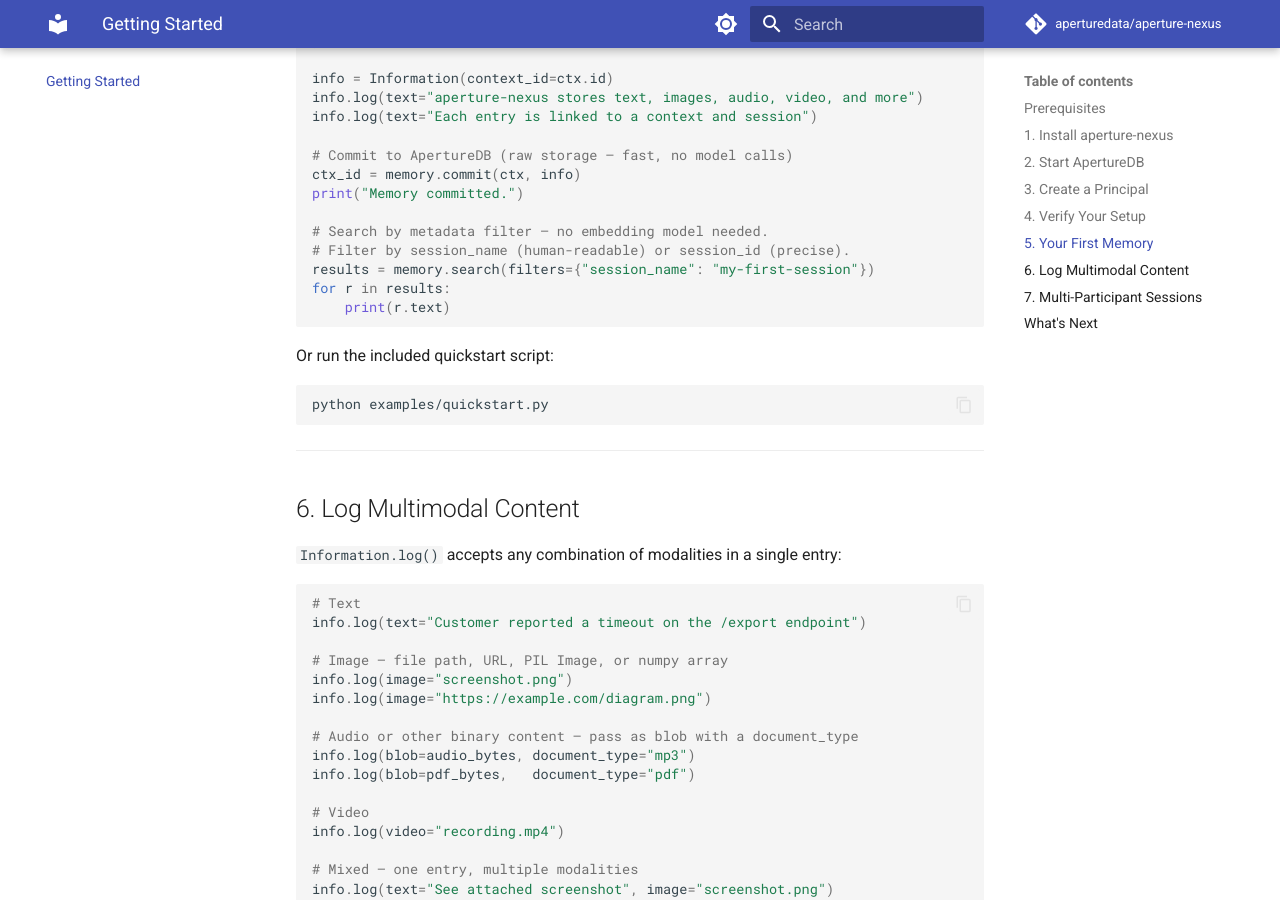
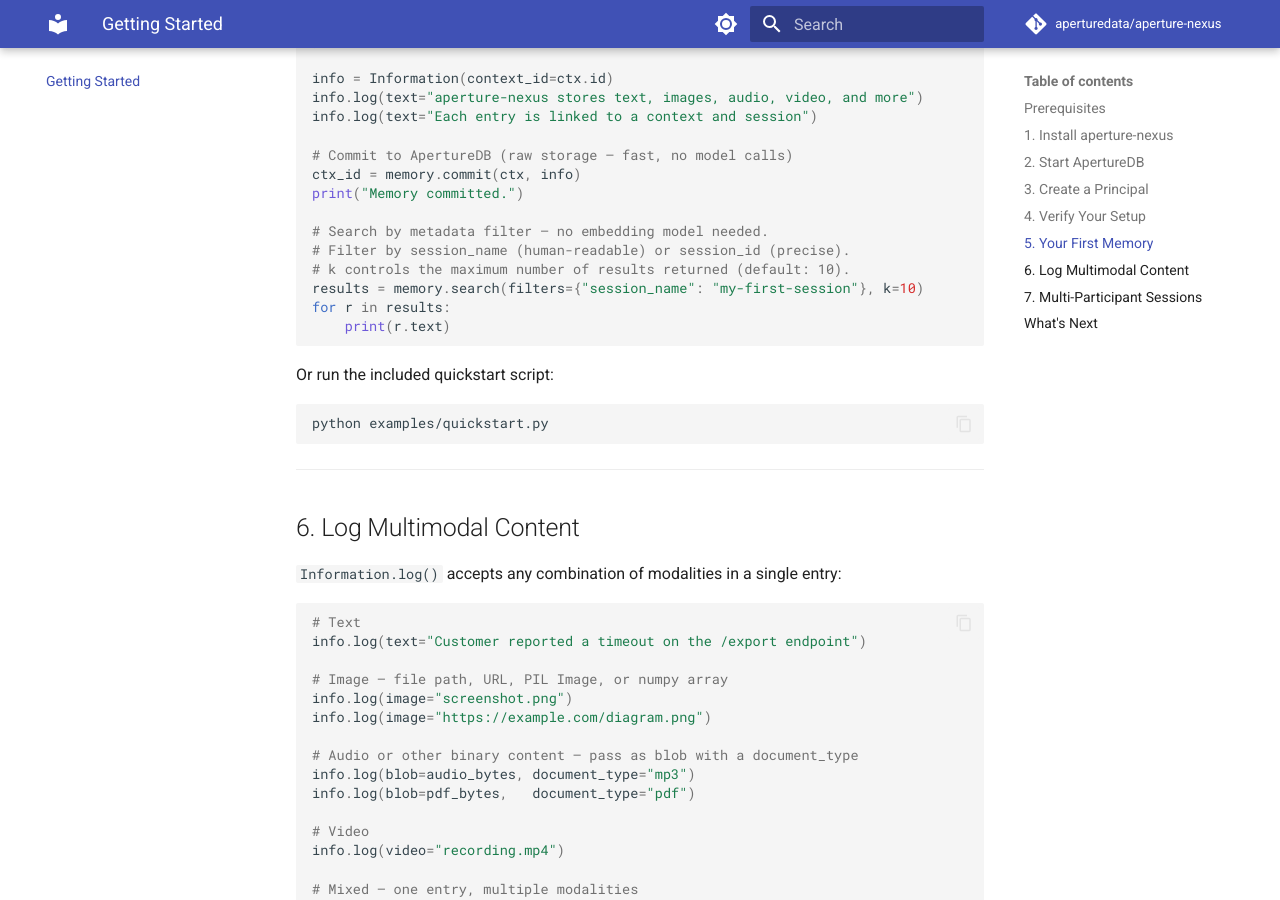
Before and after one commit to aperture-data/aperture-nexus, an MkDocs documentation site: the page built from docs/getting-started.md, in a window 1280 px wide and 900 px high, scrolled down 2759 px. Built offline with MkDocs 1.6.1 and Material for MkDocs 9.7.7, drawn with Linux system fonts in a browser that asks for light colours; comment, search, counter and statistics services are not loaded.

Commit message:
Document k parameter in getting-started search example

````diff
--- a/docs/getting-started.md
+++ b/docs/getting-started.md
@@ -160,7 +160,8 @@
 
 # Search by metadata filter — no embedding model needed.
 # Filter by session_name (human-readable) or session_id (precise).
-results = memory.search(filters={"session_name": "my-first-session"})
+# k controls the maximum number of results returned (default: 10).
+results = memory.search(filters={"session_name": "my-first-session"}, k=10)
 for r in results:
     print(r.text)
 ```
````
